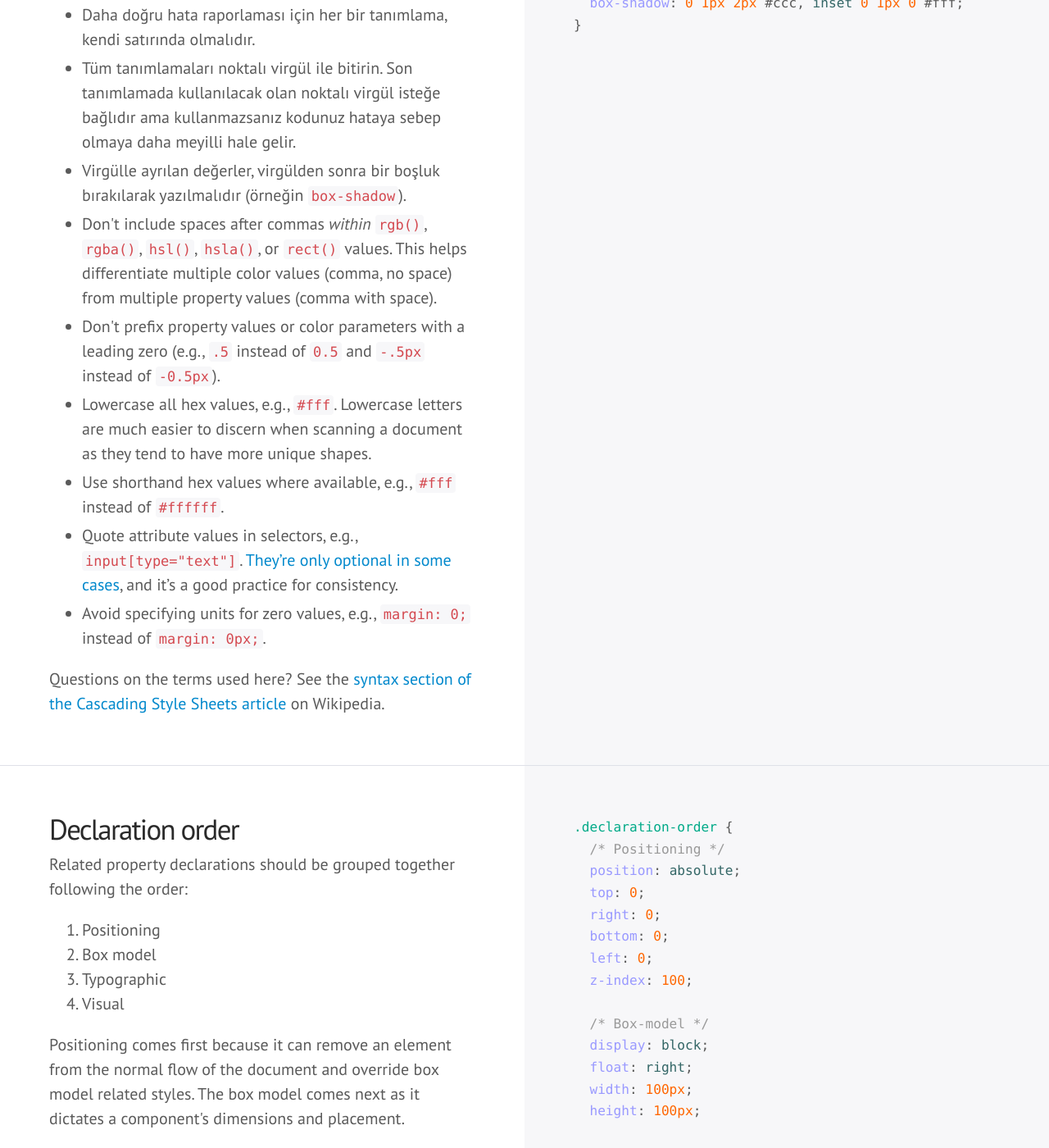
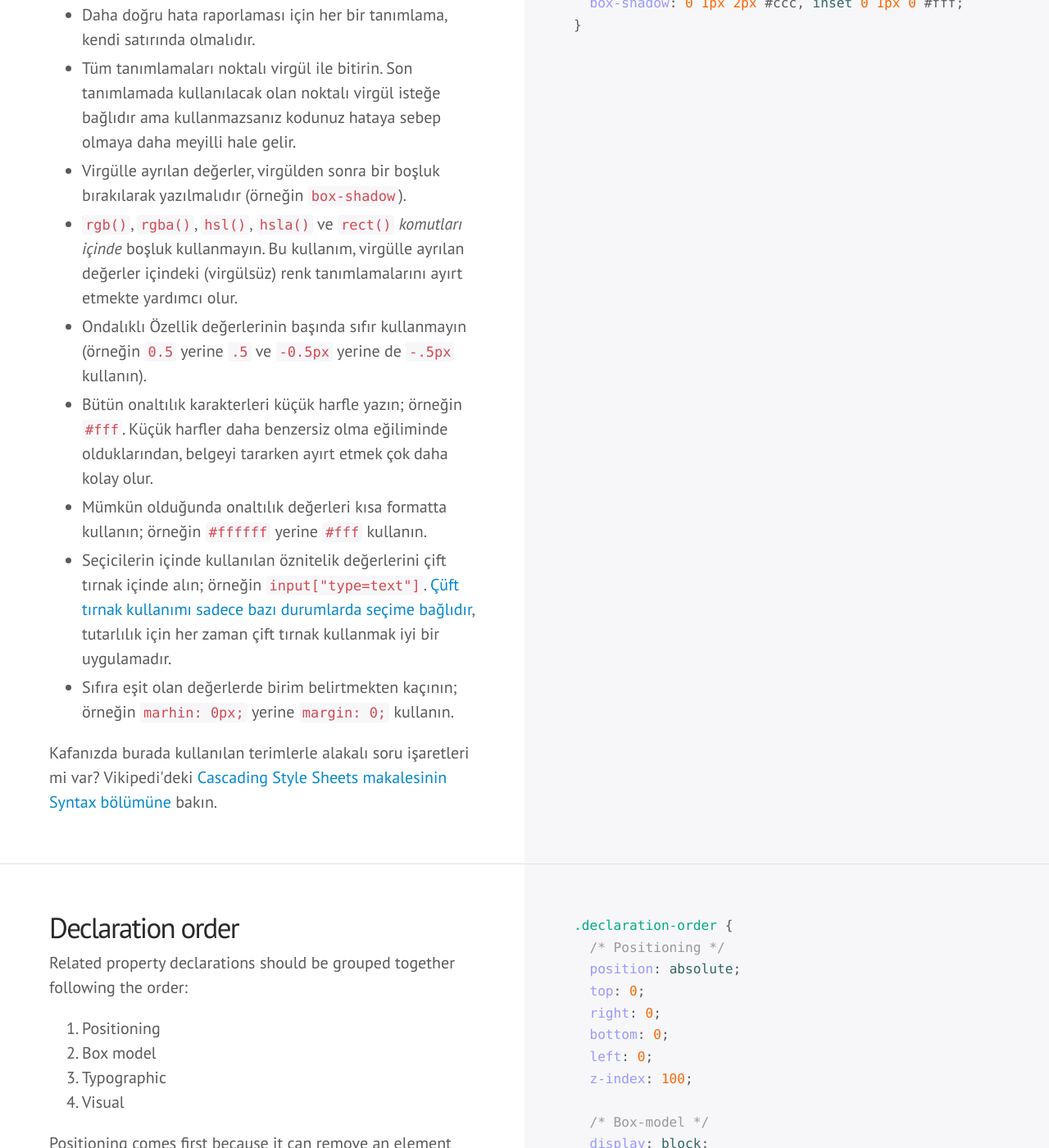
Before and after one commit to hayatbiralem/kod-rehberi, a Jekyll site: the page built from index.html, in a window 1280 px wide and 1400 px high, scrolled down 7191 px. Shown: the whole window at 82% size. Built offline with Jekyll 4.4.1, drawn with Linux system fonts in a browser that asks for light colours; some web fonts are replaced; Markdown is read by kramdown in place of the engine named in the settings; comment, search, counter and statistics services are not loaded; some of the changed text lies outside the part shown.

Commit message:
CSS Yazım Kuralları bölümü çevirildi.

```diff
--- a/_includes/css/syntax.css
+++ b/_includes/css/syntax.css
@@ -1,4 +1,4 @@
-/* Bad CSS */
+/* Kötü CSS */
 .selector, .selector-secondary, .selector[type=text] {
   padding:15px;
   margin:0px 0px 15px;
@@ -6,7 +6,7 @@
   box-shadow:0px 1px 2px #CCC,inset 0 1px 0 #FFFFFF
 }
 
-/* Good CSS */
+/* İyi CSS */
 .selector,
 .selector-secondary,
 .selector[type="text"] {
--- a/index.html
+++ b/index.html
@@ -222,14 +222,14 @@ layout: default
       <li>Daha doğru hata raporlaması için her bir tanımlama, kendi satırında olmalıdır.</li>
       <li>Tüm tanımlamaları noktalı virgül ile bitirin. Son tanımlamada kullanılacak olan noktalı virgül isteğe bağlıdır ama kullanmazsanız kodunuz hataya sebep olmaya daha meyilli hale gelir.</li>
       <li>Virgülle ayrılan değerler, virgülden sonra bir boşluk bırakılarak yazılmalıdır (örneğin <code>box-shadow</code>).</li>
-      <li>Don't include spaces after commas <em>within</em> <code>rgb()</code>, <code>rgba()</code>, <code>hsl()</code>, <code>hsla()</code>, or <code>rect()</code> values. This helps differentiate multiple color values (comma, no space) from multiple property values (comma with space).</li>
-      <li>Don't prefix property values or color parameters with a leading zero (e.g., <code>.5</code> instead of <code>0.5</code> and <code>-.5px</code> instead of <code>-0.5px</code>).</li>
-      <li>Lowercase all hex values, e.g., <code>#fff</code>. Lowercase letters are much easier to discern when scanning a document as they tend to have more unique shapes.</li>
-      <li>Use shorthand hex values where available, e.g., <code>#fff</code> instead of <code>#ffffff</code>.</li>
-      <li>Quote attribute values in selectors, e.g., <code>input[type="text"]</code>. <a href="http://mathiasbynens.be/notes/unquoted-attribute-values#css">They’re only optional in some cases</a>, and it’s a good practice for consistency.</li>
-      <li>Avoid specifying units for zero values, e.g., <code>margin: 0;</code> instead of <code>margin: 0px;</code>.</li>
+      <li><code>rgb()</code>, <code>rgba()</code>, <code>hsl()</code>, <code>hsla()</code> ve <code>rect()</code> <em>komutları içinde</em> boşluk kullanmayın. Bu kullanım, virgülle ayrılan değerler içindeki (virgülsüz) renk tanımlamalarını ayırt etmekte yardımcı olur.</li>
+      <li>Ondalıklı Özellik değerlerinin başında sıfır kullanmayın (örneğin <code>0.5</code> yerine <code>.5</code> ve <code>-0.5px</code> yerine de <code>-.5px</code> kullanın).</li>
+      <li>Bütün onaltılık karakterleri küçük harfle yazın; örneğin <code>#fff</code>. Küçük harfler daha benzersiz olma eğiliminde olduklarından, belgeyi tararken ayırt etmek çok daha kolay olur.</li>
+      <li>Mümkün olduğunda onaltılık değerleri kısa formatta kullanın; örneğin <code>#ffffff</code> yerine <code>#fff</code> kullanın.</li>
+      <li>Seçicilerin içinde kullanılan öznitelik değerlerini çift tırnak içinde alın; örneğin <code>input["type=text"]</code>. <a href="http://mathiasbynens.be/notes/unquoted-attribute-values#css">Çüft tırnak kullanımı sadece bazı durumlarda seçime bağlıdır</a>, tutarlılık için  her zaman çift tırnak kullanmak iyi bir uygulamadır.</li>
+      <li>Sıfıra eşit olan değerlerde birim belirtmekten kaçının; örneğin <code>marhin: 0px;</code> yerine <code>margin: 0;</code> kullanın.</li>
     </ul>
-    <p>Questions on the terms used here? See the <a href="http://en.wikipedia.org/wiki/Cascading_Style_Sheets#Syntax">syntax section of the Cascading Style Sheets article</a> on Wikipedia.</p>
+    <p>Kafanızda burada kullanılan terimlerle alakalı soru işaretleri mi var? Vikipedi'deki <a href="http://en.wikipedia.org/wiki/Cascading_Style_Sheets#Syntax">Cascading Style Sheets makalesinin Syntax bölümüne</a> bakın.</p>
   </div>
   <div class="col">
     {% highlight css %}{% include css/syntax.css %}{% endhighlight %}
```
